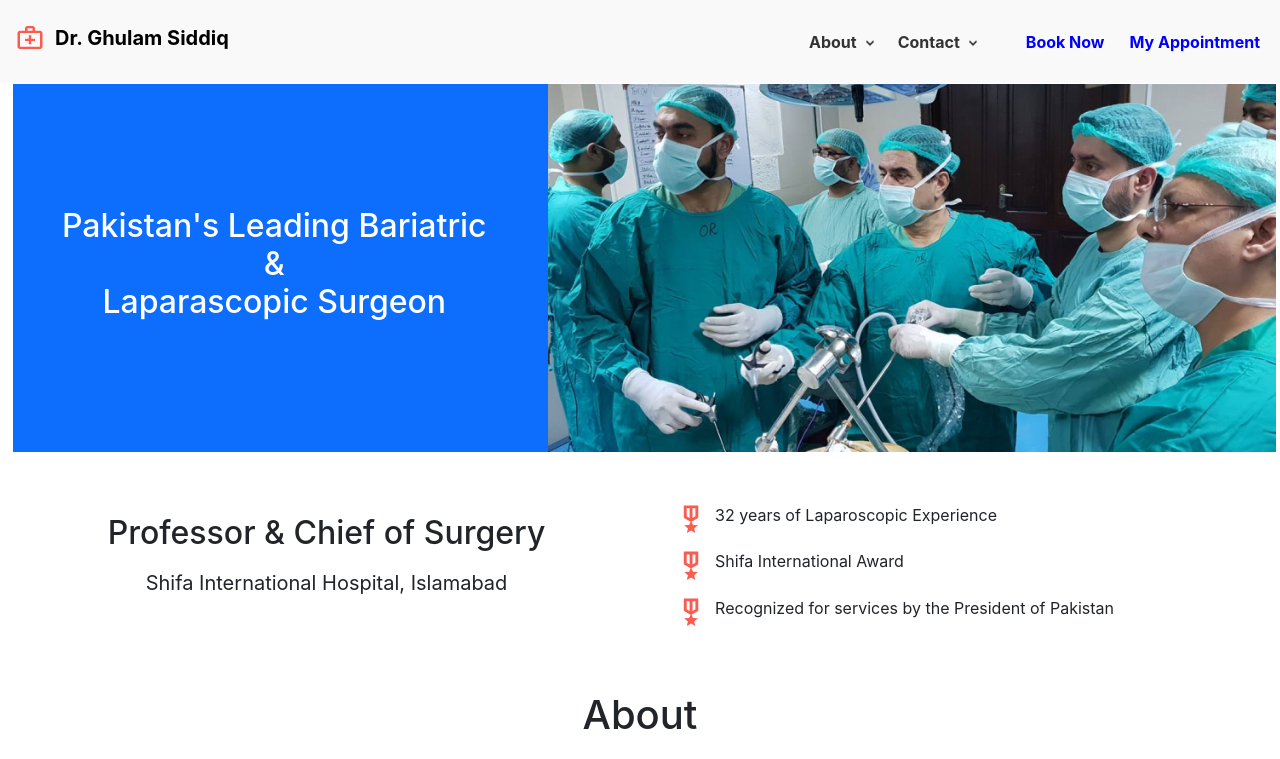
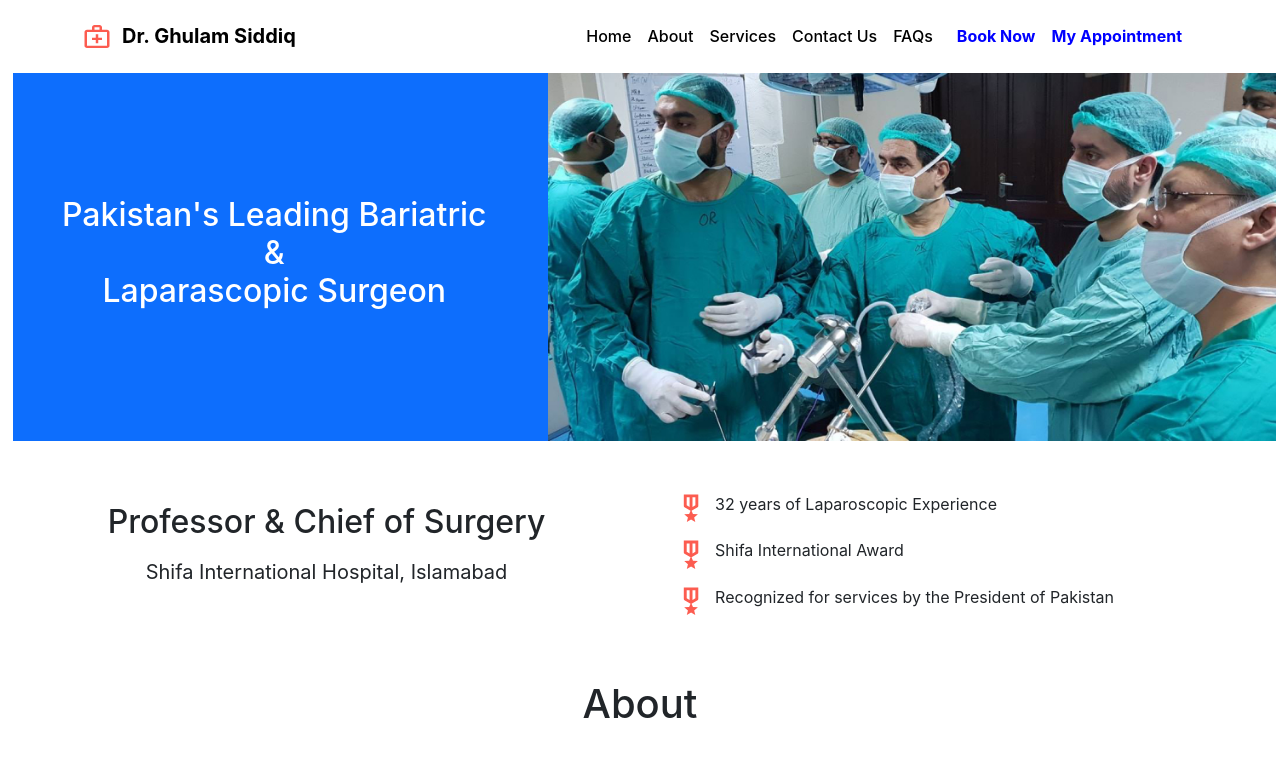
Before and after one commit to hammad8634/dr_ghulam_blog, a React (Create React App) app: page / in a window 1280 px wide. Shown: the top 759 px of the page. Built offline with nearby package versions, Linux system fonts and the light colour scheme.

Commit message:
navbar-complete responsive with slider

```diff
--- a/package.json
+++ b/package.json
@@ -14,6 +14,8 @@
     "react-dom": "^18.2.0",
     "react-faq-component": "^1.3.4",
     "react-grid": "^4.0.4",
+    "react-icons": "^4.8.0",
+    "react-router-dom": "^6.10.0",
     "react-scripts": "5.0.1",
     "web-vitals": "^2.1.4"
   },
--- a/src/App.css
+++ b/src/App.css
@@ -118,6 +118,22 @@ i {
   margin-left: 8px;
 }
 
+.primary-color-menu {
+  color: blue;
+}
+
+.primary-color-menu:hover {
+  color: white;
+  background-color: blue;
+}
+.menus {
+  color: black;
+  font-weight: 500;
+}
+.menus:hover {
+  background-color: #074adf;
+  color: white;
+}
 /* Tablet Responsive CSS */
 @media screen and (max-width: 768px) {
   .services_img {
@@ -153,4 +169,8 @@ i {
 
 /* Large Mobile Responsive CSS */
 @media screen and (max-width: 425px) {
+  .intro-img {
+    width: 100%;
+    height: auto;
+  }
 }
--- a/src/App.js
+++ b/src/App.js
@@ -1,5 +1,6 @@
 import "./App.css";
 import About from "./Components/about";
+import CounterAnimation from "./Components/animationtext";
 import ContactUs from "./Components/contactus";
 import FAQ from "./Components/faqsection";
 import Footer from "./Components/footer";
@@ -8,11 +9,12 @@ import BlogPage from "./Components/navbar";
 import ScrollToTopButton from "./Components/scrollScreenUp";
 import Services from "./Components/services";
 
-function App() {
+const App = () => {
   return (
     <div className="App">
       <BlogPage />
       <About />
+      {/* <CounterAnimation /> */}
       <Services />
       <ContactUs location="33.67555442868343, 73.06721081039363" />
       <FAQ />
@@ -20,6 +22,6 @@ function App() {
       <ScrollToTopButton />
     </div>
   );
-}
+};
 
 export default App;
--- /dev/null
+++ b/src/Components/animationtext.js
@@ -0,0 +1,25 @@
+import React, { useEffect, useState } from "react";
+
+const CounterAnimation = ({ value }) => {
+  const [count, setCount] = useState(0);
+
+  useEffect(() => {
+    const interval = setInterval(() => {
+      if (count < value) {
+        setCount(count + 1);
+      }
+    }, 1);
+    return () => clearInterval(interval);
+  }, [count, value]);
+
+  return (
+    <div>
+      <div>{count}</div>
+      <div>
+        <CounterAnimation value={5000} />
+      </div>
+    </div>
+  );
+};
+
+export default CounterAnimation;
--- a/src/Components/contactus.js
+++ b/src/Components/contactus.js
@@ -32,7 +32,7 @@ const ContactUs = ({ location }) => {
                 </Row>
 
                 <br />
-                <div className="mt-5 col-md-10 col-lg-8  horizontal-line"></div>
+                <div className="mt-5 col-md-10 col-lg-11  horizontal-line"></div>
                 <Row className="ml-5 contactus-text">
                   <Col className="text-left mt-3">
                     <img
@@ -43,7 +43,7 @@ const ContactUs = ({ location }) => {
                     <b className="ml-3">Visit Us</b>
                   </Col>{" "}
                 </Row>
-                <div className="mt-3 col-md-10 col-lg-8  horizontal-line"></div>
+                <div className="mt-3 col-md-10 col-lg-11  horizontal-line"></div>
                 <Row className=" ml-5 contactus-text">
                   <Col className="text-left mt-4">
                     <img
--- a/src/Components/intro.js
+++ b/src/Components/intro.js
@@ -20,7 +20,7 @@ function Intro() {
       <div className="main">
         <Row className="align-items-center bg-primary ">
           <Col md={5}>
-            <h2 className="text-white text-center text-md-center ">
+            <h2 className="text-white text-center text-md-center pt-5 pb-5 ">
               Pakistan's Leading Bariatric <br /> & <br /> Laparascopic Surgeon
             </h2>
           </Col>
--- a/src/Components/navbar.css
+++ b/src/Components/navbar.css
@@ -14,7 +14,7 @@
   display: flex;
   align-items: center;
   /* margin-left: 16px; */
-  padding: 12px 0px 20px 15px;
+  /* padding: 12px 0px 20px 15px; */
 }
 
 .navbar-icon {
@@ -57,14 +57,19 @@
   box-shadow: 0px 8px 16px 0px rgba(0, 0, 0, 0.2);
   z-index: 1;
 }
+.navbar-menu {
+  text-decoration: none;
+}
 
-.name_tag {
+.name_tag,
+.navbar-menu {
   text-decoration: none;
   color: black;
 }
-.name_tag:hover {
+.name_tag:hover,
+.navbar-menu:hover {
   text-decoration: none;
-  color: rgb(122, 117, 117);
+  color: rgb(10, 40, 70);
 }
 .navbar-link-container:hover .navbar-dropdown {
   display: block;
@@ -142,9 +147,97 @@
   max-width: 100%;
   height: auto;
 }
+/* Updated css code*/
+.brand-name {
+  text-decoration: none;
+  color: black;
+  font-size: 1.3rem;
+  margin-left: 1rem;
+}
+.navigation-menu {
+  margin-left: auto;
+}
+.navigation {
+  height: 60px;
+  width: 100%;
+  display: flex;
+  align-items: center;
+  position: relative;
+  padding: 0.5rem 0rem;
+  background-color: #fff;
+  color: black;
+  box-shadow: 0 2px 2px 2px rgba(9, 9, 9, 0.23);
+}
+.navigation-menu ul {
+  display: flex;
+  padding: 0;
+}
+.navigation-menu li {
+  list-style-type: none;
+  margin: 0 1rem;
+}
+.navigation-menu li a {
+  text-decoration: none;
+  display: block;
+  width: 100%;
+}
+.hamburger {
+  border: 0;
+  height: 40px;
+  width: 40px;
+  padding: 0.5rem;
+  border-radius: 50%;
+  background-color: #283b8b;
+  cursor: pointer;
+  transition: background-color 0.2s ease-in-out;
+  position: absolute;
+  top: 50%;
+  right: 25px;
+  transform: translateY(-50%);
+  display: none;
+}
+.hamburger:hover {
+  background-color: #2642af;
+}
 
 /* Responsive CSS */
 @media screen and (max-width: 768px) {
+  .navigation-menu.expanded ul {
+    display: block;
+  }
+
+  .navigation-menu ul {
+    /* previous styles */
+    display: none;
+  }
+
+  .navigation-menu ul {
+    position: absolute;
+    top: 60px;
+    left: 0;
+    flex-direction: column;
+    width: 100%;
+    height: calc(100vh - 77px);
+    background-color: white;
+    border-top: 1px solid black;
+  }
+  .navigation-menu li {
+    text-align: center;
+    margin: 0;
+  }
+  .navigation-menu li a {
+    color: black;
+    width: 100%;
+    padding: 1.5rem 0;
+  }
+  .navigation-menu li:hover {
+    background-color: #eee;
+  }
+  .hamburger {
+    display: block;
+    color: yellow;
+  }
+  /*
   .navbar {
     flex-direction: row;
   }
@@ -171,5 +264,24 @@
   .right-col {
     flex: 2;
     margin-left: 5px;
+  } */
+}
+
+/* Large Mobile Responsive CSS */
+@media screen and (max-width: 425px) {
+  .navbar-left {
+    padding: 5px 0 5px 15px;
+    margin-left: 3px;
+  }
+  .navbar-link {
+    font-size: 14px;
+    margin-left: 20px;
+    padding: 1px 3px 3px 1px;
+  }
+  .navbar-dropdown-icon {
+    width: 13px;
+    height: 25px;
+    margin-left: 3px;
+    margin-right: 5px;
   }
 }
--- a/src/Components/navbar.js
+++ b/src/Components/navbar.js
@@ -1,34 +1,18 @@
 /* eslint-disable jsx-a11y/anchor-is-valid */
-import { default as React, useState } from "react";
-import dropdownIcon from "./images/dropdown.svg";
+import { default as React } from "react";
+import Container from "react-bootstrap/Container";
+import Nav from "react-bootstrap/Nav";
+import Navbar from "react-bootstrap/Navbar";
+import "../App.css";
 import logo1 from "./images/logo.svg";
 import Intro from "./intro";
 import "./navbar.css";
 
-function Navbar() {
-  const [dropdownAbout, setDropdownAbout] = useState(false);
-  const [dropdownContact, setDropdownContact] = useState(false);
-
-  const toggleDropdownAbout = () => {
-    setDropdownAbout(!dropdownAbout);
-  };
-
-  const toggleDropdownContact = () => {
-    setDropdownContact(!dropdownContact);
-  };
-
-  const handleScroll = (event) => {
-    event.preventDefault();
-    const targetId = event.currentTarget.getAttribute("href");
-    const targetElement = document.querySelector(targetId);
-    targetElement.scrollIntoView({
-      behavior: "smooth",
-      block: "start",
-    });
-  };
-
+function Navigation() {
   return (
-    <nav className="navbar">
+    <Navbar collapseOnSelect expand="lg" bg="white" variant="white">
+      <Container>
+        <Navbar.Brand href="#home">
           <div className="navbar-left">
             <a href="/">
               <img src={logo1} alt="Doctor Kit Icon" className="navbar-icon" />
@@ -37,78 +21,45 @@ function Navbar() {
               <div className="navbar-title">Dr. Ghulam Siddiq</div>{" "}
             </a>
           </div>
-      <div className="navbar-right">
-        <div className="navbar-link-container">
-          <div className="navbar-link" onClick={toggleDropdownAbout}>
+        </Navbar.Brand>
+        <Navbar.Toggle aria-controls="responsive-navbar-nav" />
+        <Navbar.Collapse id="responsive-navbar-nav">
+          <Nav className="me-auto"></Nav>
+          <Nav className="">
+            <Nav.Link href="/" className="menus">
+              Home
+            </Nav.Link>
+            <Nav.Link href="#about" className="menus">
               About
-            <img
-              src={dropdownIcon}
-              alt="Dropdown Icon"
-              className="navbar-dropdown-icon"
-            />
-            {dropdownAbout && (
-              <div className="navbar-dropdown">
-                <a
-                  href="#about"
-                  className="navbar-dropdown-link"
-                  onClick={handleScroll}
-                >
-                  About
-                </a>
-                <a
-                  href="#services"
-                  className="navbar-dropdown-link"
-                  onClick={handleScroll}
-                >
+            </Nav.Link>
+            <Nav.Link href="#services" className="menus">
               Services
-                </a>
-              </div>
-            )}
-          </div>
-        </div>
-        <div className="navbar-link-container">
-          <div className="navbar-link" onClick={toggleDropdownContact}>
-            Contact
-            <img
-              src={dropdownIcon}
-              alt="Dropdown Icon"
-              className="navbar-dropdown-icon"
-            />
-            {dropdownContact && (
-              <div className="navbar-dropdown">
-                <a
-                  href="#contact_us"
-                  className="navbar-dropdown-link"
-                  onClick={handleScroll}
-                >
+            </Nav.Link>
+            <Nav.Link href="#contact_us" className="menus">
               Contact Us
-                </a>
-                <a
-                  href="#faqs"
-                  className="navbar-dropdown-link"
-                  onClick={handleScroll}
-                >
-                  FAQ's
-                </a>
-              </div>
-            )}
-          </div>
-        </div>
-        <a href="#" className="navbar-link blue-text-menu">
+            </Nav.Link>{" "}
+            <Nav.Link href="#faqs" className="menus">
+              FAQs
+            </Nav.Link>
+          </Nav>
+          <Nav className=" p-2 fw-bold">
+            <Nav.Link href="#" className="primary-color-menu ">
               Book Now
-        </a>
-        <a href="#" className="navbar-link blue-text-menu">
+            </Nav.Link>
+            <Nav.Link href="#" className="primary-color-menu">
               My Appointment
-        </a>
-      </div>
-    </nav>
+            </Nav.Link>
+          </Nav>
+        </Navbar.Collapse>
+      </Container>
+    </Navbar>
   );
 }
 
 function BlogPage() {
   return (
     <div>
-      <Navbar />
+      <Navigation />
       <Intro />
     </div>
   );
```
Also changed, not shown: 1 other file (tests, documents, lock files or other folders). Lines whose indentation alone changed are shown as unchanged.
